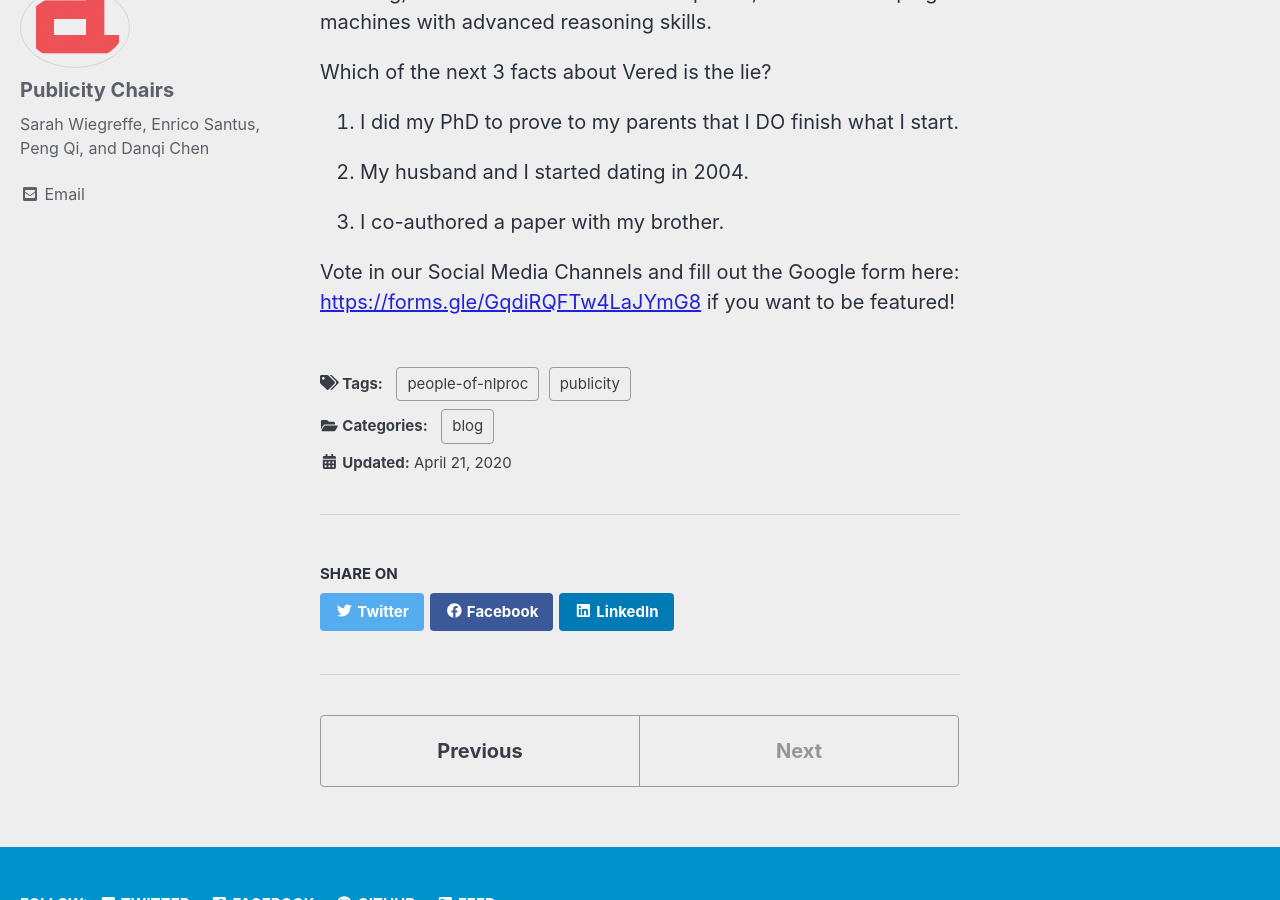
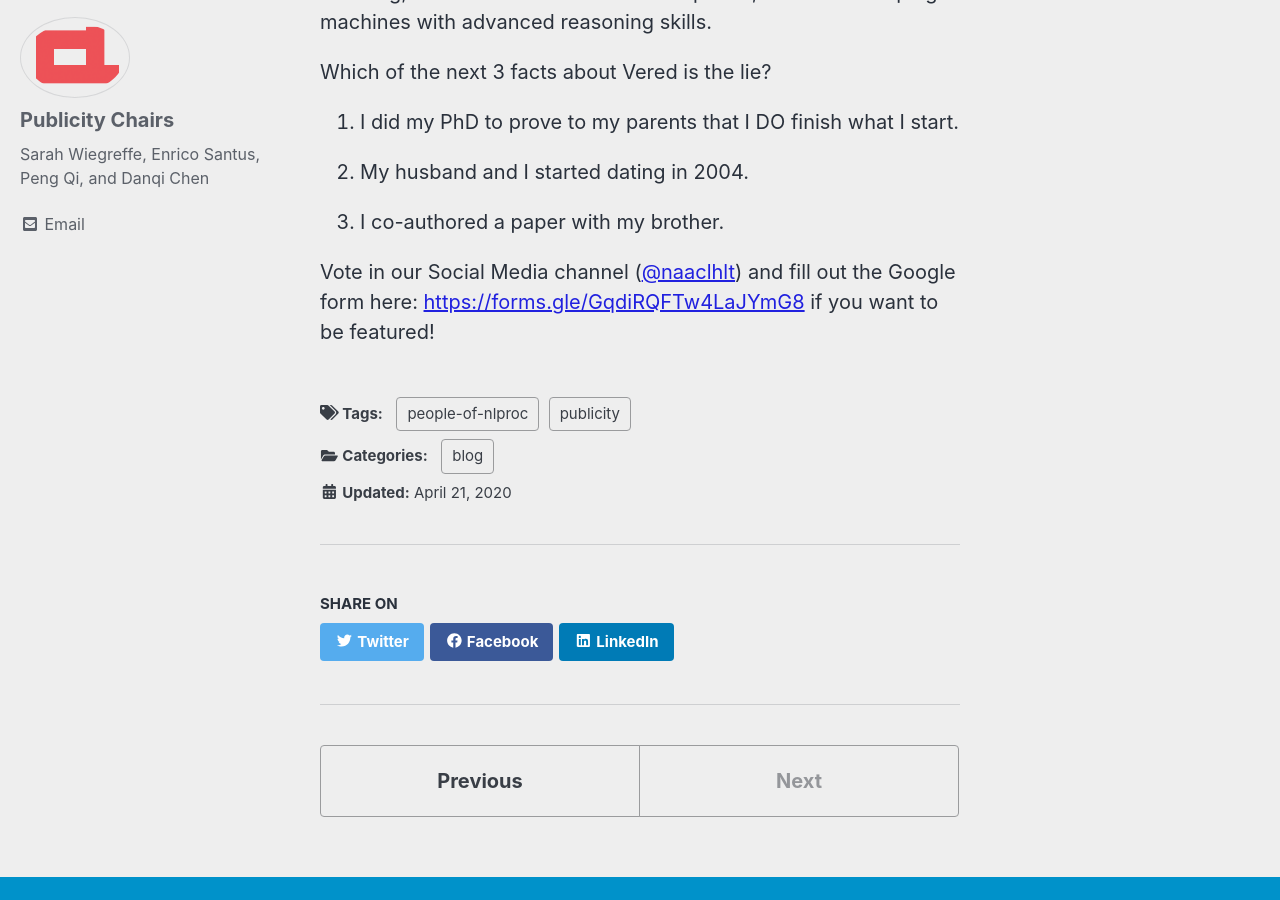
Before and after one commit to naacl-org/naacl-2021-website, a Jekyll site: the page built from _posts/2020-04-21-people-of-nlproc-vered-shwartz.md, in a window 1280 px wide and 900 px high, scrolled down 1298 px. Built offline with Jekyll 4.4.1, drawn with Linux system fonts in a browser that asks for light colours; cached includes are drawn as plain includes; nearby versions of some CDN libraries; comment, search, counter and statistics services are not loaded.

Commit message:
Added link to Twitter in the blog post

```diff
--- a/_posts/2020-04-21-people-of-nlproc-vered-shwartz.md
+++ b/_posts/2020-04-21-people-of-nlproc-vered-shwartz.md
@@ -27,4 +27,4 @@ Which of the next 3 facts about Vered is the lie?
 
 3. I co-authored a paper with my brother.
 
-Vote in our Social Media Channels and fill out the Google form here: <https://forms.gle/GqdiRQFTw4LaJYmG8> if you want to be featured!
+Vote in our Social Media channel ([@naaclhlt](https://twitter.com/NAACLHLT)) and fill out the Google form here: <https://forms.gle/GqdiRQFTw4LaJYmG8> if you want to be featured!
```
